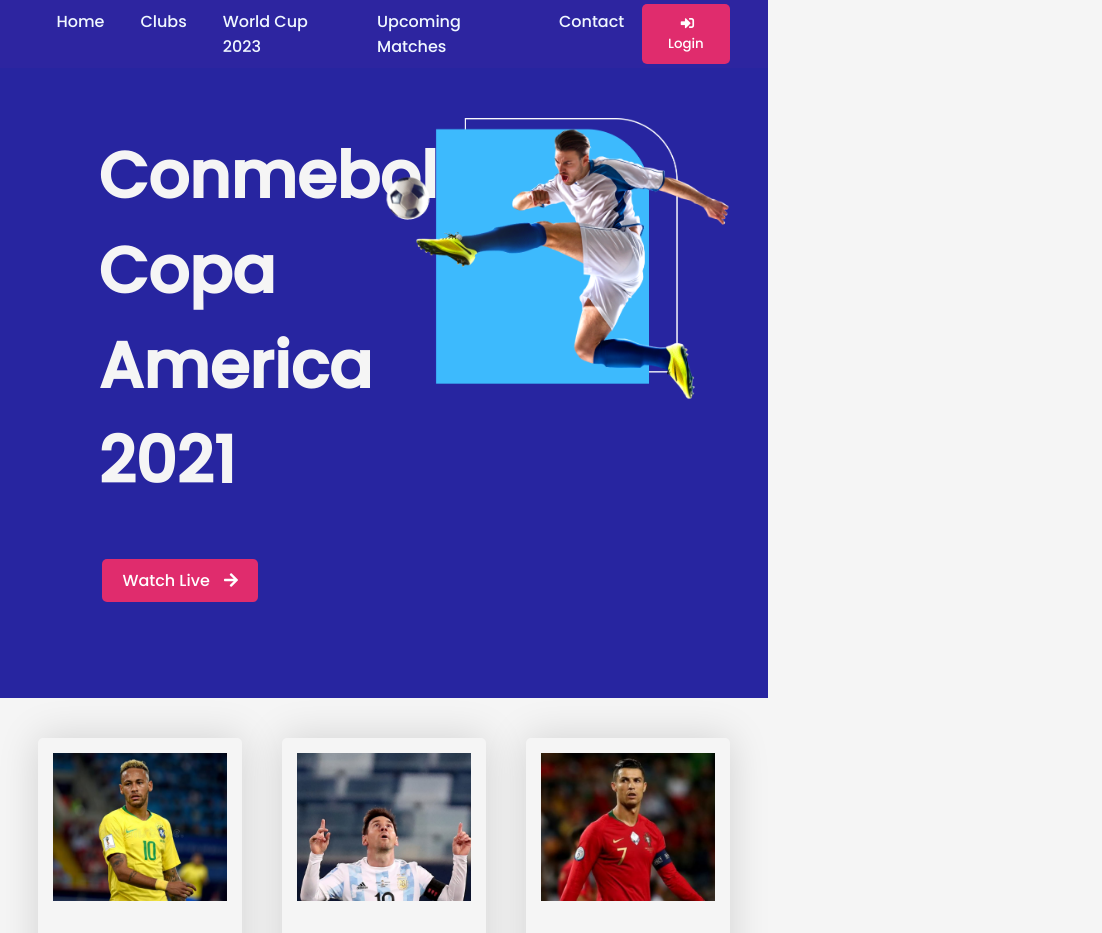
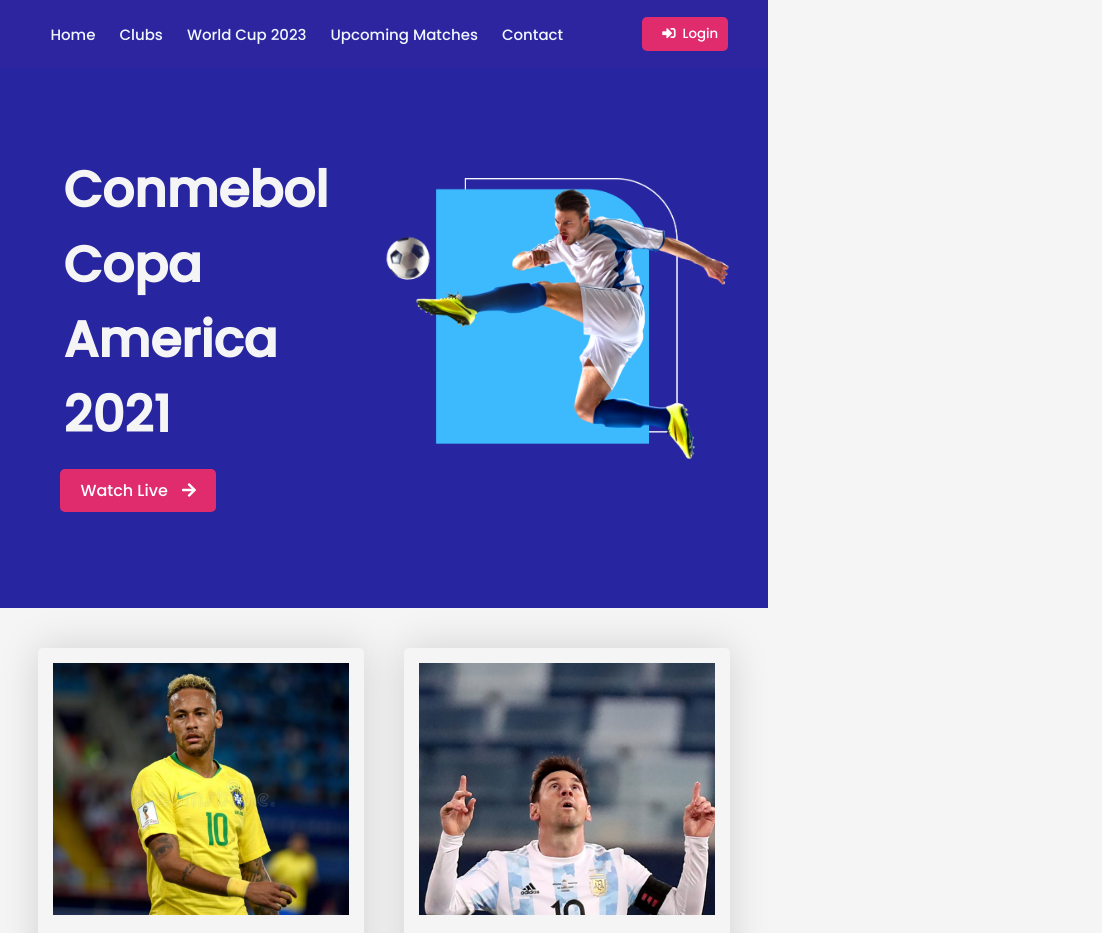
Before and after one commit to Rabbi01521/Assignment-2, a plain HTML site: page index.html in a window 768 px wide. Shown: the top 933 px of the page, 1102 px wide, since content can reach past the window. Drawn offline with Linux system fonts and the light colour scheme.

Commit message:
Tablet responsive added

```diff
--- a/styles/style.css
+++ b/styles/style.css
@@ -493,3 +493,78 @@ footer p {
     font-size: 12px;
   }
 }
+
+/* Tablet device  */
+
+@media only screen and (min-width: 688px) and (max-width: 992px) {
+  /* Header section mobiles styles */
+
+  header .container {
+    display: flex;
+    align-items: center;
+    height: 68px;
+    justify-content: center;
+  }
+
+  header nav ul li {
+    padding: 5px 12px;
+  }
+
+  header nav ul li a {
+    font-size: 15px;
+  }
+
+  .login button[type="submit"] {
+    padding: 7px 10px;
+  }
+
+  /* Copa amrecia 2021 section mobiles styles */
+
+  .copa-section {
+    height: 540px;
+  }
+  .copa-banner h1 {
+    font-size: 50px;
+    padding: 25px;
+    margin-top: 60px;
+  }
+
+  .copa-image img {
+    width: 100%;
+    margin-top: 110px;
+  }
+
+  /* Card section */
+  .card .container {
+    grid-template-columns: repeat(2, 1fr);
+  }
+
+  .highlights-section .container {
+    grid-template-columns: repeat(1, 1fr);
+  }
+
+  .highlights-info h2 {
+    margin-left: 0px;
+  }
+
+  .highlights-info p {
+    margin-left: 0px;
+  }
+
+  /* highlights section */
+  .watch {
+    margin-left: 22px;
+  }
+
+  /* Schedule section */
+
+  .Schedule .container {
+    grid-template-columns: repeat(2, 1fr);
+  }
+
+  /* latest video section */
+
+  .latest-video .container {
+    grid-template-columns: repeat(2, 1fr);
+  }
+}
```
Also changed, not shown: index.html (+24 -0 lines).
